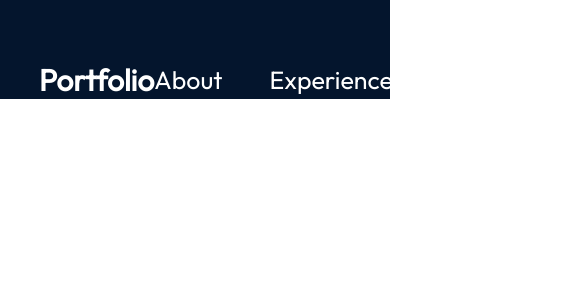
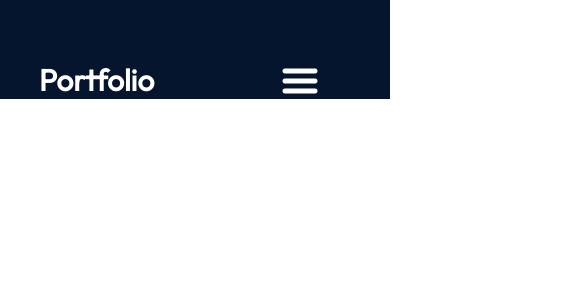
Before and after one commit to Supuni007/Portfolio, a React (Vite) app: page / in a window 390 px wide. Shown: the top 300 px of the page, 585 px wide, since content can reach past the window. Built offline with nearby package versions, Linux system fonts and the light colour scheme.

Commit message:
Make navbar responsive

```diff
--- a/src/App.module.css
+++ b/src/App.module.css
@@ -5,5 +5,4 @@
     width: 100%;
     height: 100%;
 
-    color: white;
 }
--- a/src/components/Navbar/Navbar.jsx
+++ b/src/components/Navbar/Navbar.jsx
@@ -1,15 +1,18 @@
-import React from "react";
+import React, {useState} from "react";
 
 import styles from "./Navbar.module.css";
+import {getImageUrl} from "../../utils";
 
 export const Navbar = () => {
+    const [menuOpen, setMenuOpen] = useState(false);
     return (
         <nav className={styles.navbar}>
 
             <a className={styles.title} href="/">Portfolio</a>
 
             <div className={styles.menu}>
-                <ul className={styles.menuItems}>
+                <img className={styles.menuBtn} src={menuOpen ? getImageUrl("nav/closeIcon.png") : getImageUrl("nav/menuIcon.png")} alt="menu-button" onClick={() => setMenuOpen(!menuOpen)}/>
+                <ul className={`${styles.menuItems} ${menuOpen && styles.menuOpen}`} onClick={() => setMenuOpen(false)}>
                     <li>
                         <a href="#about">About</a>
                     </li>
--- a/src/components/Navbar/Navbar.module.css
+++ b/src/components/Navbar/Navbar.module.css
@@ -32,3 +32,42 @@
     color: var(--color-text);
     text-decoration: none;
 }
+
+@media screen and (max-width: 830px) {
+    .navbar {
+        flex-direction: column;
+        align-items: flex-start;
+    }
+
+    .menu {
+        position: absolute;
+        right: 0;
+        margin-right: 10%;
+        flex-direction: column;
+        align-items: flex-end;
+        gap: 11px;
+        z-index: 3;
+    }
+
+    .menuBtn {
+        display: block;
+        cursor: pointer;
+    }
+
+    .menuItems {
+        display: none;
+        flex-direction: column;
+        align-items: center;
+        gap: 13px;
+        border-radius: 10px;
+        background: rgb(25, 55, 109);
+        background: linear-gradient(0deg, rgba(25, 55, 109, 0.2) 0%, rgba(25, 55, 109, 1) 100%);
+        padding: 24px 33px;
+        box-shadow: 0 0 4px 0 rgba(0, 0, 0, 0.25);
+    }
+
+    .menuOpen {
+        display: flex;
+        z-index: 1;
+    }
+}
--- a/src/utils.js
+++ b/src/utils.js
@@ -1,3 +1,3 @@
 export const getImageUrl = (path) => {
-    return new URL(`assets/${path}`, import.meta.url).href;
+    return new URL(`/assets/${path}`, import.meta.url).href;
 }
```
